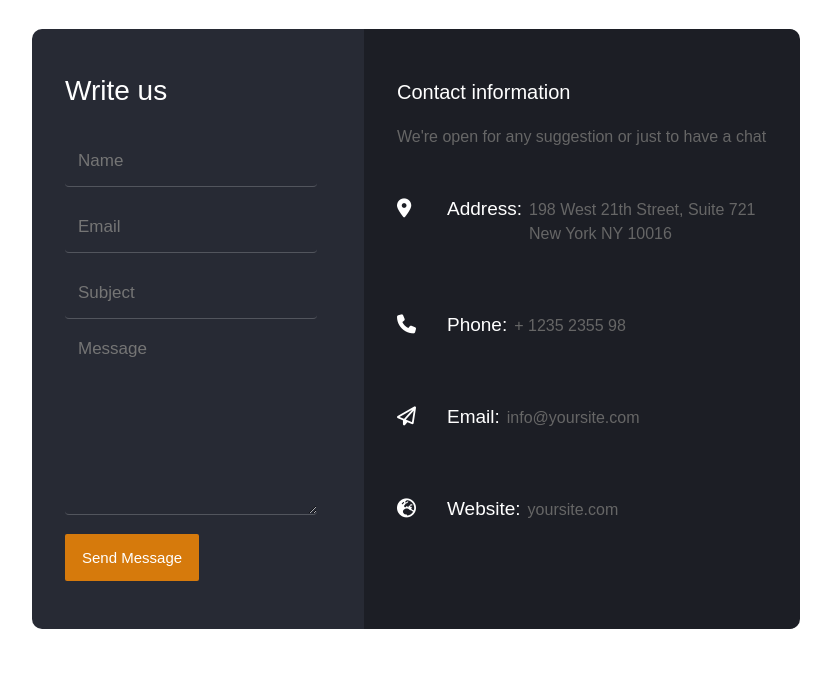
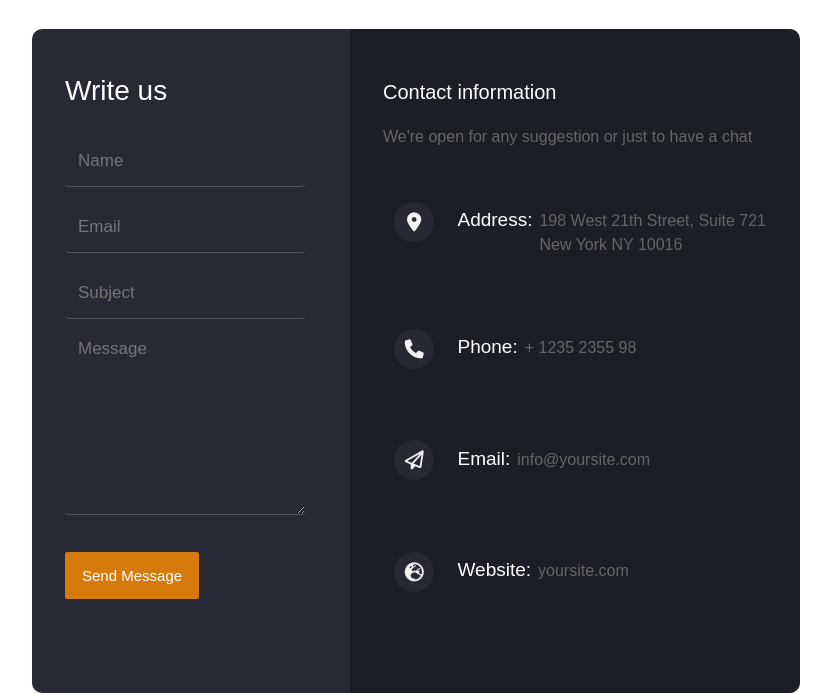
Before and after one commit to asmtarek2/HTML_form_2, a plain HTML site: page index.html in a window 1280 px wide. Shown: the part 188-881 px from the top of the page, without its empty margins (224-1055 px from the left). Before the commit the page ends 817 px from the top, so only its background shows below. Drawn offline with Linux system fonts and the light colour scheme.

Commit message:
Add files via upload

```diff
--- a/css/style.css
+++ b/css/style.css
@@ -95,6 +95,7 @@ color: #fff;
     font-size: 15px;
     cursor: pointer;
     transition: .5s;
+    margin-top: 18px;
     }
 .form form textarea{
 
@@ -175,7 +176,7 @@ margin-bottom: 68px;
 }
 .icon{
 
-width: 50px;
+width: 77px;
 
 font-size: 19px;
 }
@@ -184,6 +185,8 @@ font-size: 19px;
 display: flex;
 
 width: 320px;
+
+margin-top: 11px;
 }
 
 .info h4{
@@ -229,3 +232,17 @@ margin-bottom: 47px;
 
 /* display: flex; */
 }
+
+.icon i{
+    color: #f3f1f1;
+    height: 40px;
+    width: 40px;
+    border-radius: 50%;
+    border: 0px solid #11294acc;
+    text-align: center;
+    line-height: 40px;
+    margin-left: 15%;
+    margin-top: 5%;
+    background-color: #272a34e6;
+
+}
```
